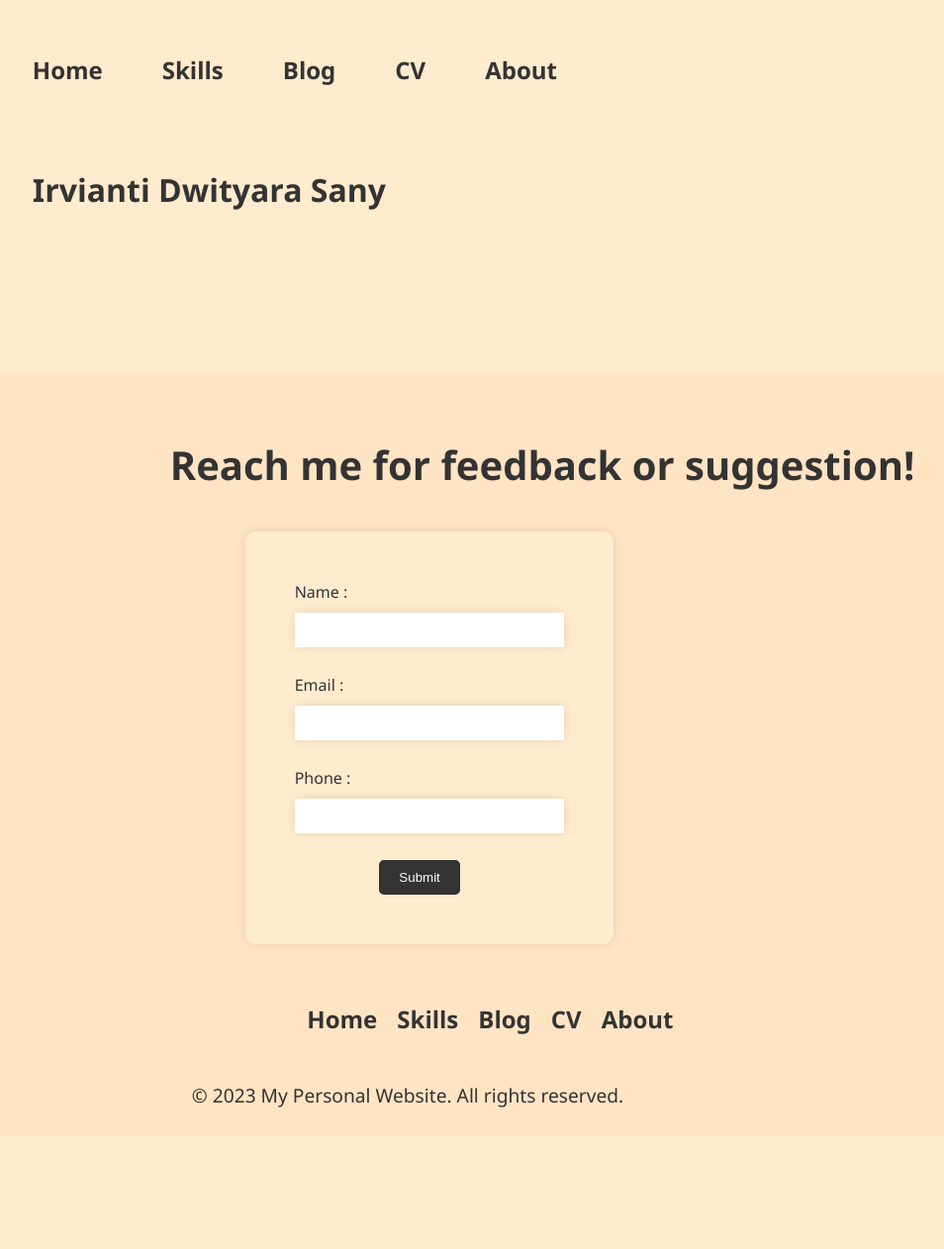
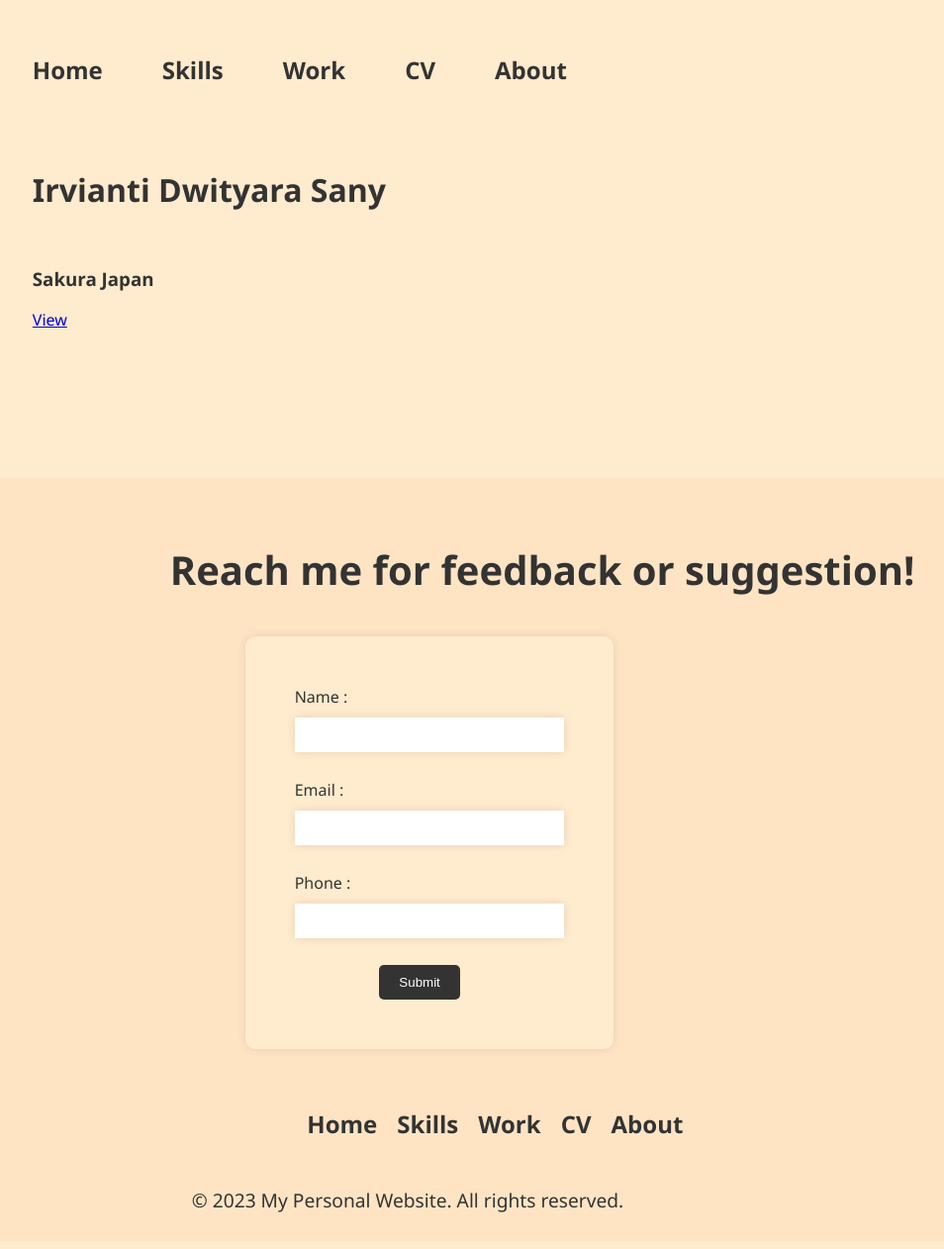
Before and after one commit to irvityara/Personal_Web_Irvi, a plain HTML site: page work.html in a window 1280 px wide. Shown: the whole page at 99% size, without its empty margins (228-1182 px from the left). Before the commit the page ends 1155 px from the top, so only its background shows below. Drawn offline with Linux system fonts and the light colour scheme.

Commit message:
tambah assets

```diff
--- a/blog.html
+++ b/work.html
@@ -14,7 +14,7 @@
         <ul class="navbar-menu" id="navlist">
           <li><a href="index.html">Home</a></li>
           <li><a href="skills.html">Skills</a></li>
-          <li><a href="blog.html">Blog</a></li>
+          <li><a href="work.html">Work</a></li>
           <li><a href="cv.html">CV</a></li>
           <li><a href="about.html">About</a></li>
         </ul>
@@ -25,7 +25,10 @@
     </div>
     </header>
 <main>
-
+   <div>
+    <h3>Sakura Japan</h3>
+    <a href="https://sakura-hpc-webdev.vercel.app/">View <br><br></a>
+   </div>
 </main>
     <footer>
         <div id="text-footer">
@@ -46,7 +49,7 @@
           <ul class="footer-menu" id="footerlist">
             <li><a href="index.html">Home</a></li>
             <li><a href="skills.html">Skills</a></li>
-            <li><a href="blog.html">Blog</a></li>
+            <li><a href="work.html">Work</a></li>
             <li><a href="cv.html">CV</a></li>
             <li><a href="about.html">About</a></li>
           </ul>
```
Also changed, not shown: index.html (+1 -1 lines).
